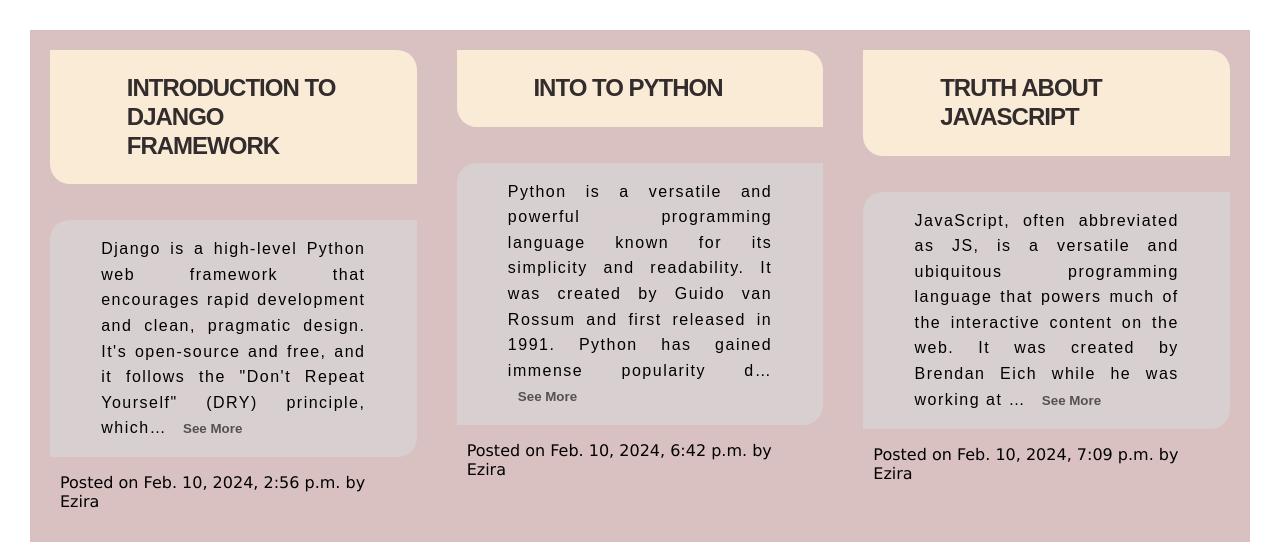
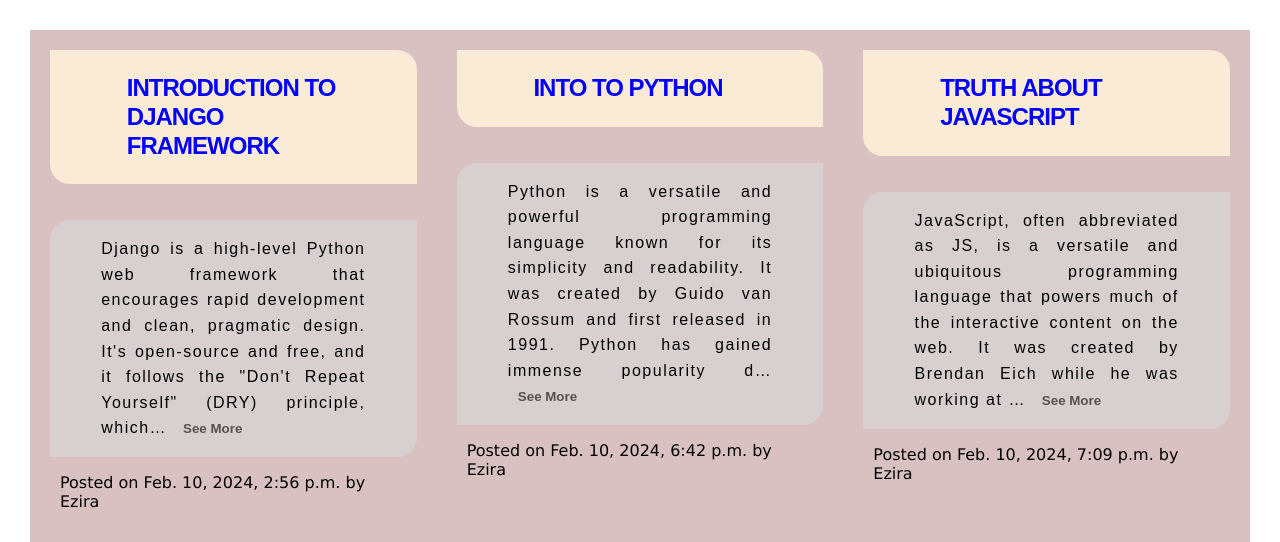
Before and after one commit to eziraa/Blog-With-Djnago, a Django app: page / in a window 1280 px wide. Shown: the part 100-642 px from the top of the page. Run offline with Django 5.2, Linux system fonts and the light colour scheme; data comes from the database, SQL or seed files in the repository.

Commit message:
resolve color problem in links

```diff
--- a/static/styles.css
+++ b/static/styles.css
@@ -58,6 +58,7 @@
 
         .post-title {
             padding: 3vh 6vw;
+            color: blue;
             background-color: antiquewhite;
             text-transform: uppercase;
             letter-spacing: -1px;
@@ -68,7 +69,6 @@
         }
                 a {
                     text-decoration: none;
-                    color: rgb(51, 44, 44);
                 }
 
                 .post-created-date {
--- a/templates/index.html
+++ b/templates/index.html
@@ -23,7 +23,7 @@
 
         {% for post in posts%}
         <article class="content">
-            <a href="post/{{post.id}}"><h2 class="post-title"> {{post.title}}</h2></a>
+            <a style="color: blue;" href="post/{{post.id}}"><h2 class="post-title"> {{post.title}}</h2></a>
             <p class="post-body">
                 {{ post.body|truncatechars:200 }}
                 {% if post.body|length > 200 %}
```
